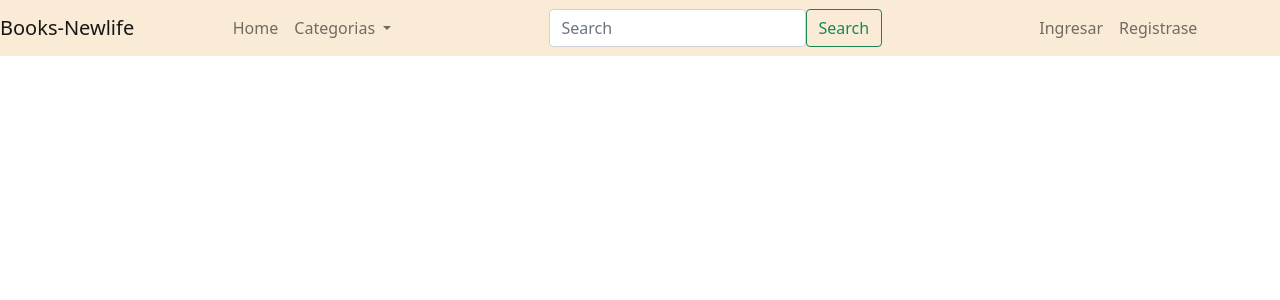
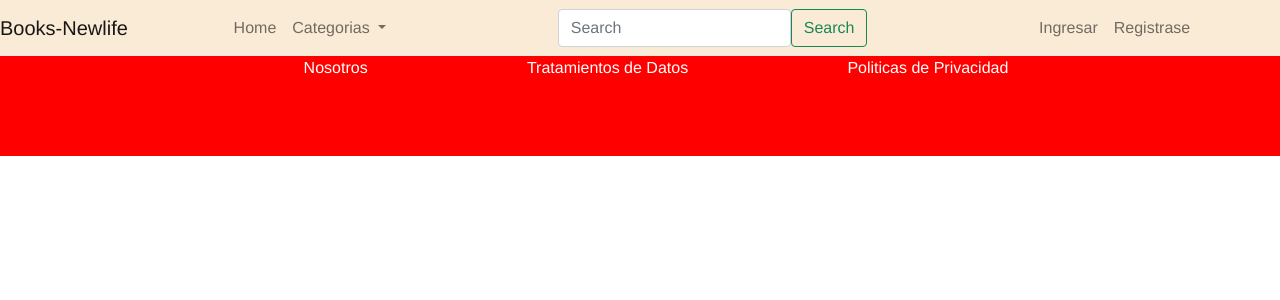
Before and after one commit to YinnerC30/Proyecto--Books-NewLife--Grupo-5-MisionTIC2022, a Django app: template booksnewlife/templates/layouts/base.html in a window 1280 px wide. Shown: the top 300 px of the page. Run offline with Django 4.2, Linux system fonts and the light colour scheme; the template is opened without the code that fills it, so the values that code supplies are empty.

Commit message:
Footer and font resposive

```diff
--- /dev/null
+++ b/booksnewlife/static/styles/footer.css
@@ -0,0 +1,18 @@
+footer {
+  background-color: red;
+  width: 100%;
+}
+
+.flex-footer {
+  display: flex;
+  height: 100px;
+  margin: 0 auto;
+  width: 70%;
+  justify-content: space-around;
+  list-style-type: none;
+}
+
+.flex-footer li a {
+  text-decoration: none;
+  color: white;
+}
--- a/booksnewlife/static/styles/navbar.css
+++ b/booksnewlife/static/styles/navbar.css
@@ -1,3 +1,7 @@
+* {
+  font-family: 'Franklin Gothic Medium', 'Arial Narrow', Arial !important;
+}
+
 .navbar {
   background-color: antiquewhite !important;
 }
--- a/booksnewlife/templates/layouts/base.html
+++ b/booksnewlife/templates/layouts/base.html
@@ -18,12 +18,16 @@
     {% comment %} boostrap {% endcomment %}
 
     <link rel="stylesheet" href="{% static 'styles/navbar.css' %}" />
+    <link rel="stylesheet" href="{% static 'styles/footer.css' %}" />
+    {% block links %}{% endblock links %}
 
     <title>Books-Newlife</title>
   </head>
   <body>
-    {% include 'layouts/partials/navbar.html' %}
-    <main>{% block mainblock %}{% endblock mainblock %}</main>
+    {% include 'layouts/partials/navbar.html' %} {% block mainblock %}
+    {%endblock mainblock %}
+    <!---->
+    {% include 'Layouts/partials/footer.html' %}
 
     <script
       src="https://cdn.jsdelivr.net/npm/jquery@3.5.1/dist/jquery.slim.min.js"
--- a/booksnewlife/templates/layouts/partials/footer.html
+++ b/booksnewlife/templates/layouts/partials/footer.html
@@ -0,0 +1,7 @@
+<footer>
+  <ul class="flex-footer">
+    <li><a href="About.html">Nosotros</a></li>
+    <li><a href="">Tratamientos de Datos</a></li>
+    <li><a href="">Politicas de Privacidad</a></li>
+  </ul>
+</footer>
```
Also changed, not shown: booksnewlife/static/styles/index.css (added, +28 -0 lines), booksnewlife/templates/index.html (+42 -3 lines).
